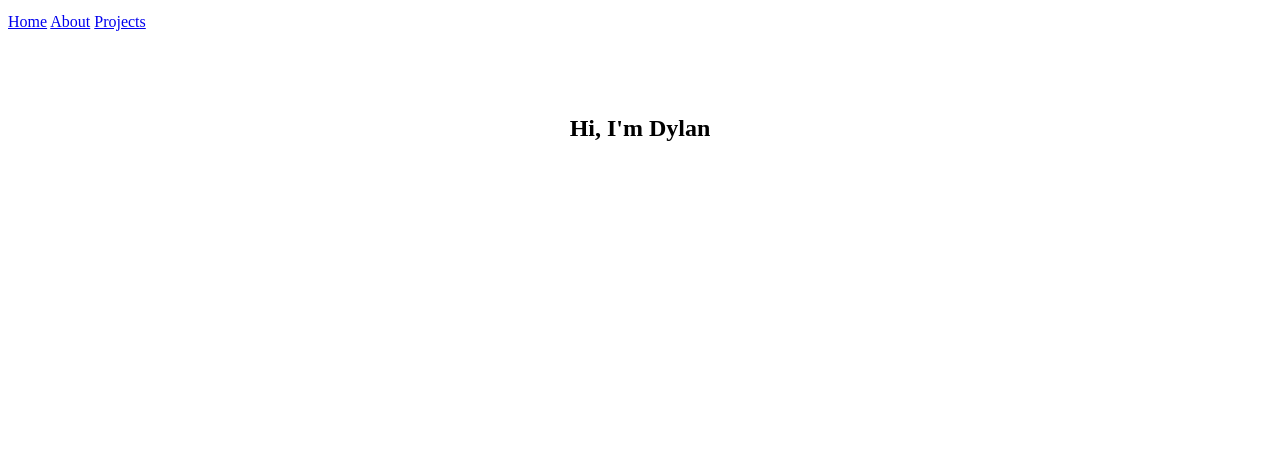
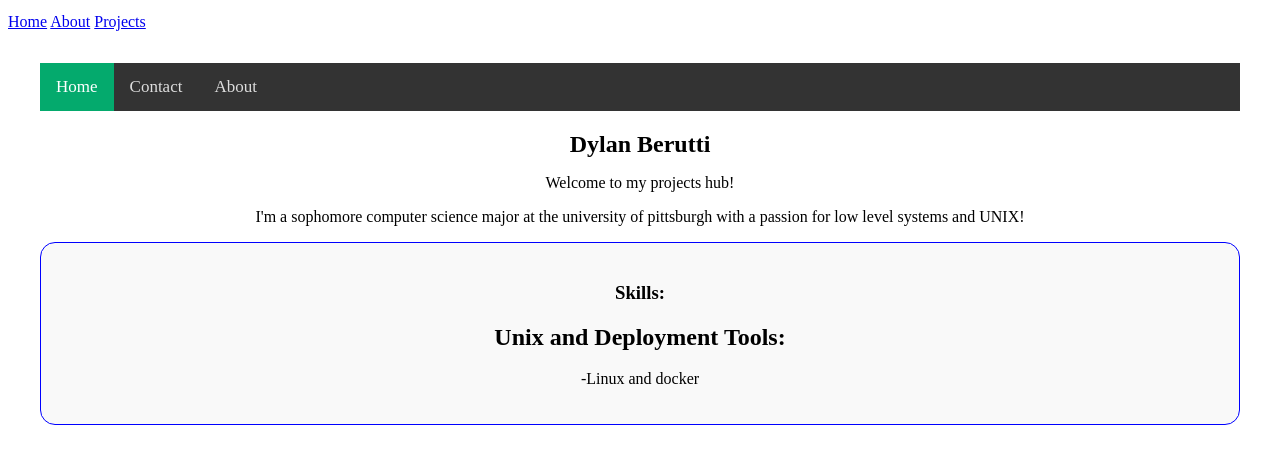
Before and after one commit to mitsokoyay/personal-website, a SvelteKit app: page / in a window 1280 px wide. Shown: the top 464 px of the page. Built offline with nearby package versions, Linux system fonts and the light colour scheme.

Commit message:
pushing things up

```diff
--- a/src/routes/+layout.svelte
+++ b/src/routes/+layout.svelte
@@ -6,8 +6,8 @@
 <pre class="ascii-banner" aria-label="ascii-name">{asciiName}</pre>
 
 <header class="site-header">
-    <nav>
-        <a href="/">Home</a>
+    <nav class="nav">
+        <a href="/" class="home-link">Home</a>
         <a href="/about">About</a>
         <a href="/projects">Projects</a>
     </nav>
--- a/src/routes/+page.svelte
+++ b/src/routes/+page.svelte
@@ -1,4 +1,55 @@
-<section class="starter" style="text-align: center; padding: 4rem 1rem;">
-    <h1>Hi, I'm Dylan</h1>
-    <p></p>
+<section class="home" style="text-align:center; padding: 2rem;">
+    <div class="navbar">
+        <a class="active" href="home">Home</a>
+        <a href="contact">Contact</a>
+        <a href="about">About</a>
+    </div>
+    <h1>Dylan Berutti</h1>
+    <p>Welcome to my projects hub!</p>
+    <p>
+        I'm a sophomore computer science major at the university of pittsburgh
+        with a passion for low level systems and UNIX!
+    </p>
+    <section class="skills">
+        <h1>Skills:</h1>
+        <h2>Unix and Deployment Tools:</h2>
+        <p>-Linux and docker</p>
+    </section>
 </section>
+
+<style global>
+    body {
+        :root {
+            --font-mono: ui-monospace;
+        }
+    }
+    .navbar {
+        background-color: #333;
+        overflow: hidden;
+    }
+    .navbar a {
+        float: left;
+        color: #ddd;
+        text-align: center;
+        padding: 14px 16px;
+        text-decoration: none;
+        font-size: 17px;
+    }
+    .navbar a:hover {
+        background-color: #ddd;
+        color: black;
+    }
+    .navbar a.active {
+        background-color: #04aa6d;
+        color: white;
+    }
+    .home h1 {
+        margin-bottom: 0.5rem;
+    }
+    .skills {
+        border: 1px solid blue;
+        border-radius: 15px;
+        padding: 20px;
+        background-color: #f9f9f9;
+    }
+</style>
```
